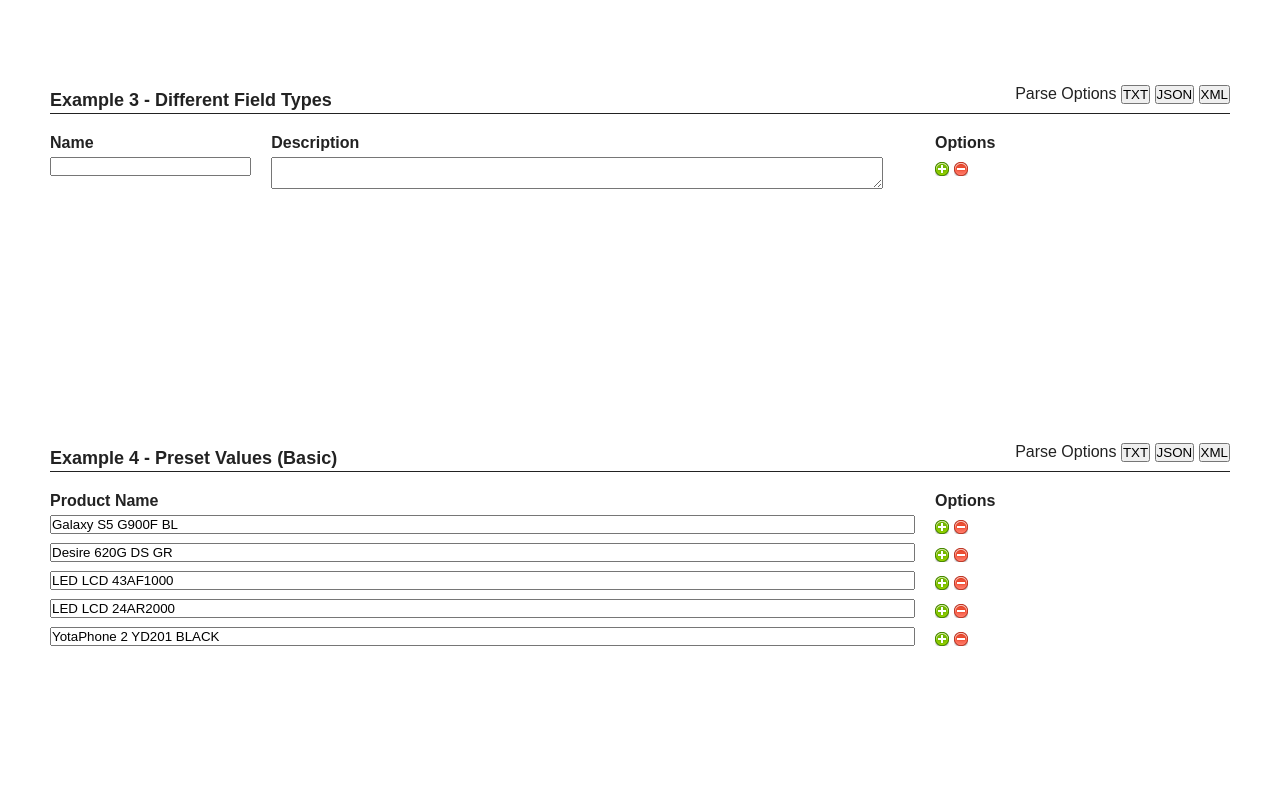
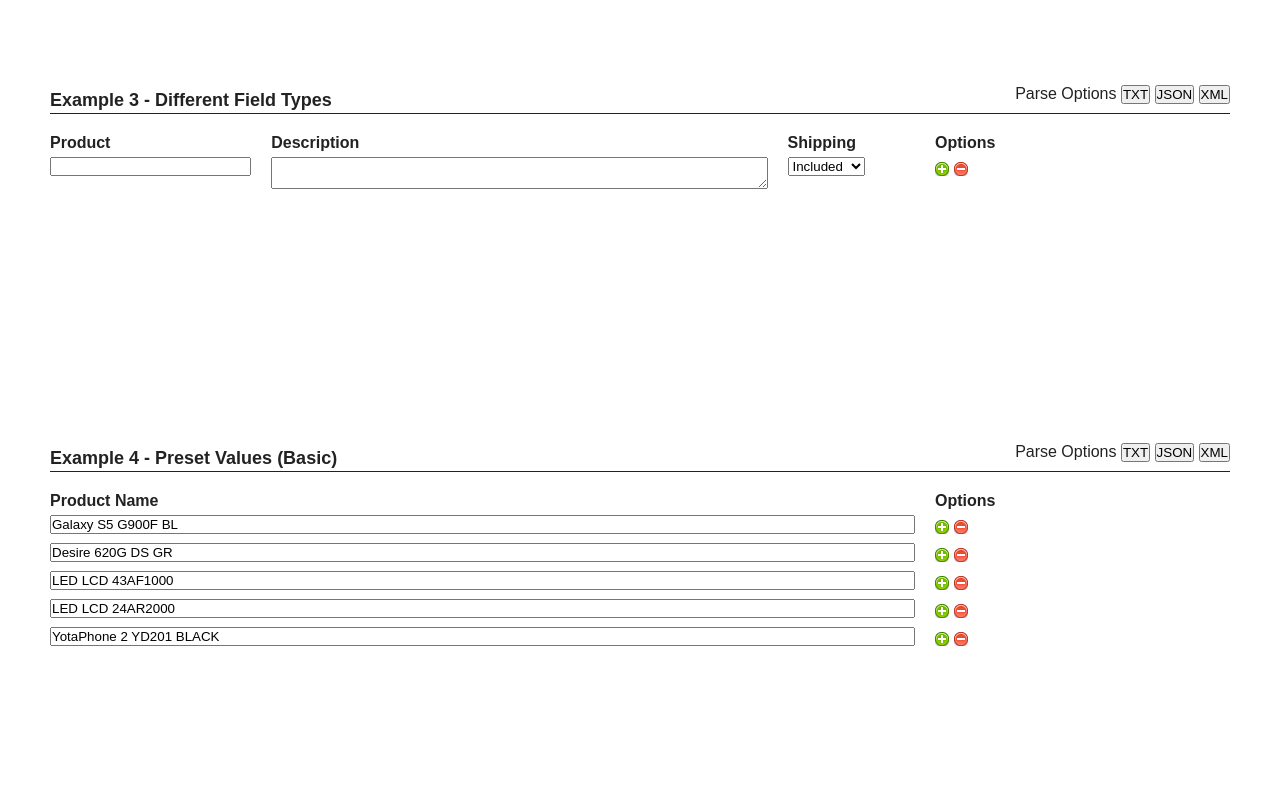
Before and after one commit to jocic/jquery.infinitefields, a plain HTML site: page demo.html in a window 1280 px wide. Shown: the part 900-1700 px from the top of the page. Drawn offline with Linux system fonts and the light colour scheme.

Commit message:
Added support for a select input.

```diff
--- a/demo.html
+++ b/demo.html
@@ -109,8 +109,12 @@
 
                 $("#example-3 .container").infinity({
                     fields : [
-                        { title : "Name", type : "input", size : "3" },
-                        { title : "Description", type : "textarea", size : "9" }
+                        { title : "Product", type : "input", size : "3" },
+                        { title : "Description", type : "textarea", size : "7" },
+                        { title : "Shipping", type : "select", size : "2", options : [
+                            { text : "Included", value : "Yes"  },
+                            { text : "Excluded", value : "No" }
+                        ] }
                     ]
                 });
 
--- a/src/css/infinity.css
+++ b/src/css/infinity.css
@@ -16,7 +16,7 @@
 }
 
 .infinity-input-wrapper {
-    padding: 0 20px 0 0;
+    padding: 0;
 }
 
 .infinity-btn {
@@ -57,7 +57,7 @@ input.infinity-object {
 }
 
 textarea.infinity-object {
-    width: 95%;
+    width: 100%;
     resize: vertical;
 }
 
@@ -129,14 +129,26 @@ textarea.infinity-object {
     text-align: left;
 }
 
+.infinity-left .infinity-input-wrapper {
+    padding: 0 20px 0 0;
+}
+
 .infinity-center {
     text-align: center;
+}
+
+.infinity-center .infinity-input-wrapper {
+    padding: 0 20px;
 }
 
 .infinity-right {
     text-align: right;
 }
 
+.infinity-right .infinity-input-wrapper {
+    padding: 0 0 0 20px;
+}
+
 .infinity-clear {
     clear: both;
 }
--- a/src/js/infinity.js
+++ b/src/js/infinity.js
@@ -1,7 +1,7 @@
 /**************************************************\
 |* Script Author: Djordje Jocic                   *|
 |* Script Year: 2016                              *|
-|* Script Version: 1.0.0                          *|
+|* Script Version: 1.0.1                          *|
 |* Script License: MIT License (MIT)              *|
 |* ============================================== *|
 |* Official Website: http://www.djordjejocic.com/ *|
@@ -74,7 +74,7 @@ function InfinityRenderer() {
 
         $.each(settings.fields, function(index, value) {
 
-            fields += "<div class='infinity-col-" + value.size + "'><div class='infinity-input-wrapper'>" + that.createInput(value.type) + "</div></div>";
+            fields += "<div class='infinity-col-" + value.size + "'><div class='infinity-input-wrapper'>" + that.createInput(value) + "</div></div>";
 
         });
 
@@ -98,15 +98,28 @@ function InfinityRenderer() {
 
     };
 
-    this.createInput = function(inputType) {
+    this.createInput = function(inputParameters) {
 
-        if (inputType === "textarea") {
+        if (inputParameters.type === "textarea") {
 
             return "<textarea class='infinity-object infinity-textarea'></textarea>";
 
         }
+        else if (inputParameters.type === "select") {
 
-        return "<input class='infinity-object infinity-input' />";
+            var options = "";
+
+            $.each(inputParameters.options, function(index, param) {
+
+                options += "<option value='" + param.value + "'>" + param.text + "</option>";
+
+            });
+
+            return "<select class='infinity-object'>" + options + "</select>";
+
+        }
+
+        return "<input class='infinity-object infinity-input' type='text' />";
     };
 
     this.handleValues = function(element, settings) {
```
Also changed, not shown: src/index.html (added, +8 -0 lines), demo/img/jsgrid-example.png (added), src/css/infinity.min.css, src/js/infinity.min.js, 1 other file.
